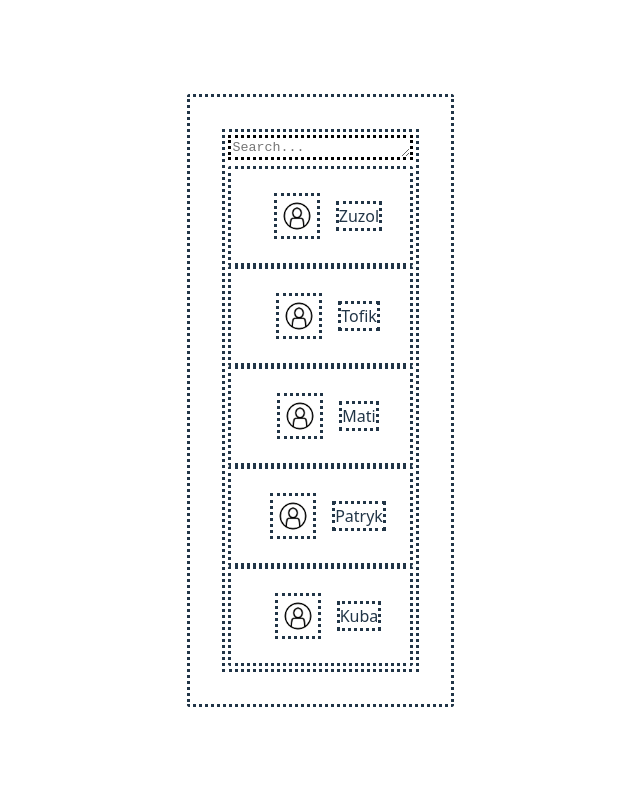
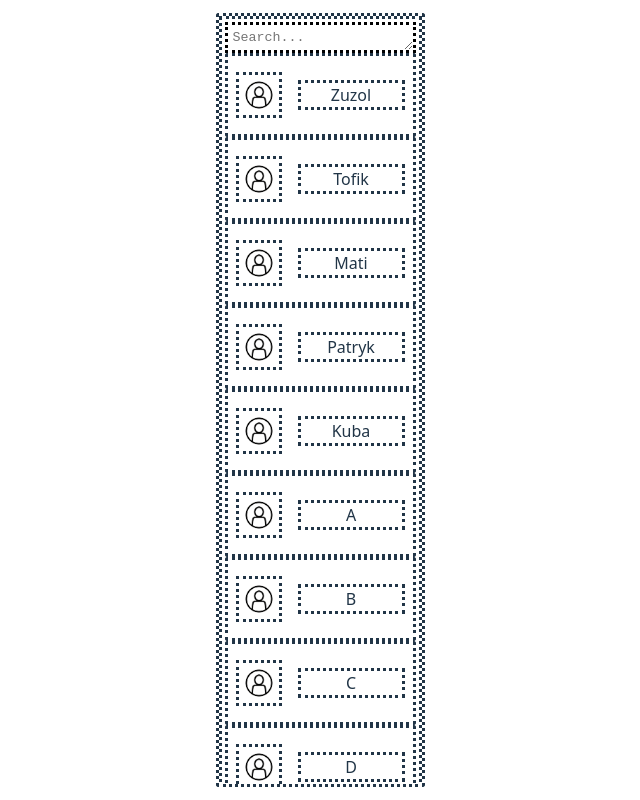
Before and after one commit to MateuszMieszko/loqui-chat-app, a React (Vite) app in the folder webpage/: page / in a window 1280 px wide. Shown: the whole page, without its empty margins (320-960 px from the left). Built offline with nearby package versions, Linux system fonts and the light colour scheme.

Commit message:
Changed CSS to make the users list scrollable

```diff
--- a/webpage/src/App.css
+++ b/webpage/src/App.css
@@ -1,50 +1,35 @@
 #root {
-  max-width: 1280px;
   margin: 0 auto;
-  padding: 2rem;
-  text-align: center;
   border-radius: 3px;
   border-style: dotted;
+  height: calc(100vh - 32px);
+  overflow: hidden;
 }
 
-.logo {
-  height: 6em;
-  padding: 1.5em;
-  will-change: filter;
-  transition: filter 300ms;
-}
-.logo:hover {
-  filter: drop-shadow(0 0 2em #646cffaa);
-}
-.logo.react:hover {
-  filter: drop-shadow(0 0 2em #61dafbaa);
+.usersList {
+  display: flex;
+  flex-direction: column;
+  padding: 3px;
+  border:inherit;
+  height:100%;
 }
 
-@keyframes logo-spin {
-  from {
-    transform: rotate(0deg);
-  }
-  to {
-    transform: rotate(360deg);
-  }
+.searchBar {
+  border:inherit;
+  position: sticky;
+  top: 0;
+  z-index: 1;
+  padding: 5px;
 }
 
-@media (prefers-reduced-motion: no-preference) {
-  a:nth-of-type(2) .logo {
-    animation: logo-spin infinite 20s linear;
-  }
-}
-
-.card {
-  padding: 2em;
-}
-
-.read-the-docs {
-  color: #888;
+.userPlates {
+  flex: 1;
+  overflow-y: auto;
 }
 
 .userPlate {
   display:flex;
+  gap: 1em;
   justify-content:center;
   align-items:center;
   flex-direction:row;
@@ -54,21 +39,14 @@
 }
 
 .userIcon {
+  left: 0;
   width:2.5em;
   height:2.5em;
-  margin:1em;
   border:inherit;
 }
 
 .userNametag {
   border:inherit;
+  flex: 1;
+  text-align: center;
 }
-
-.usersList {
-  padding: 3px;
-  border:inherit;
-}
-
-.searchBar {
-  border:inherit;
-}
--- a/webpage/src/App.jsx
+++ b/webpage/src/App.jsx
@@ -3,7 +3,7 @@ import UsersList from "./components/UsersList";
 
 function App() {
 
-  const users = [ "Zuzol", "Tofik", "Mati", "Patryk", "Kuba" ];
+  const users = [ "Zuzol", "Tofik", "Mati", "Patryk", "Kuba", "A", "B", "C", "D", "E", "F", "G", "H", "I"];
 
   return (
     <>
--- a/webpage/src/components/UsersList.jsx
+++ b/webpage/src/components/UsersList.jsx
@@ -27,7 +27,9 @@ export default function UsersList({ users, onClick=undefined }) {
             className="usersList"
             >
                 <SearchBar handleChange={handleChange}/>
-                {searchedUsers.map((user) => <UserPlate onClick={onClick} key={user}> {user} </UserPlate>)}
+                <div className="userPlates">
+                    {searchedUsers.map((user) => <UserPlate onClick={onClick} key={user}> {user} </UserPlate>)}
+                </div>
             </div>
     )
 }
```
